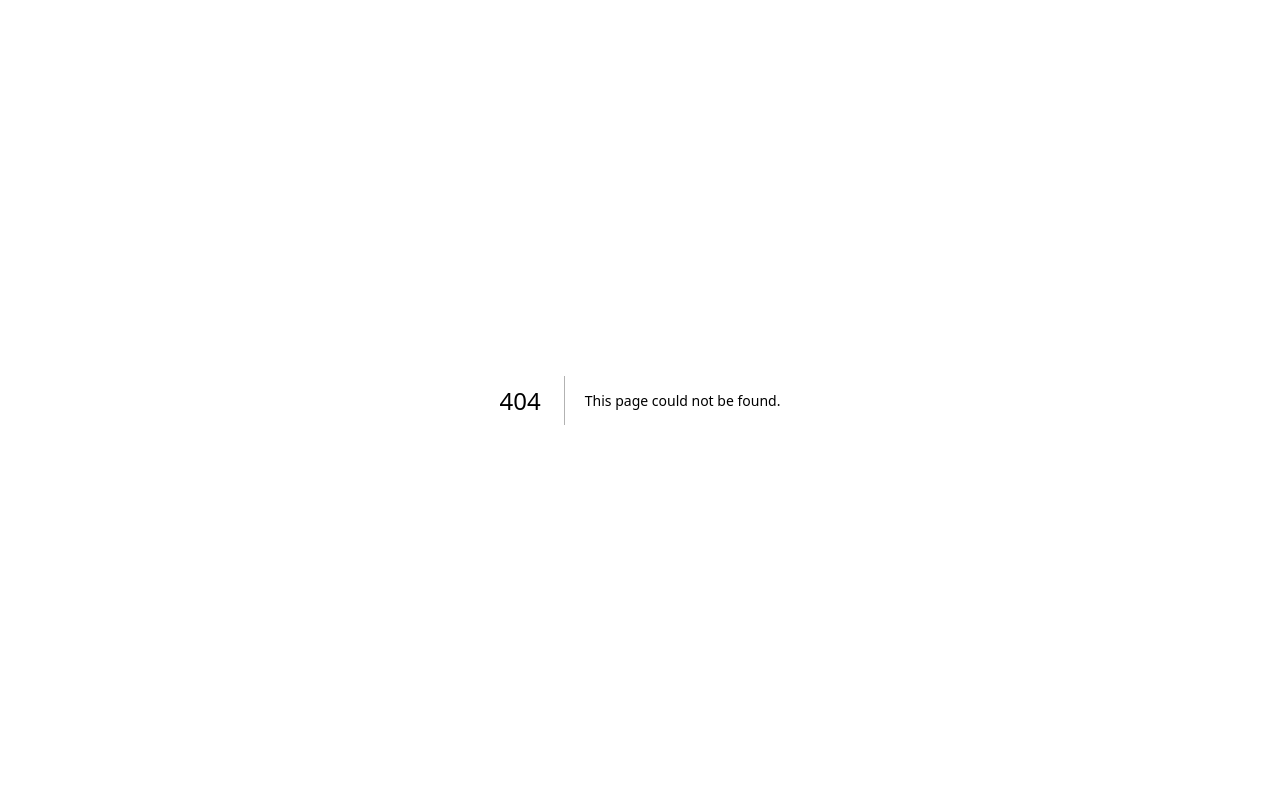
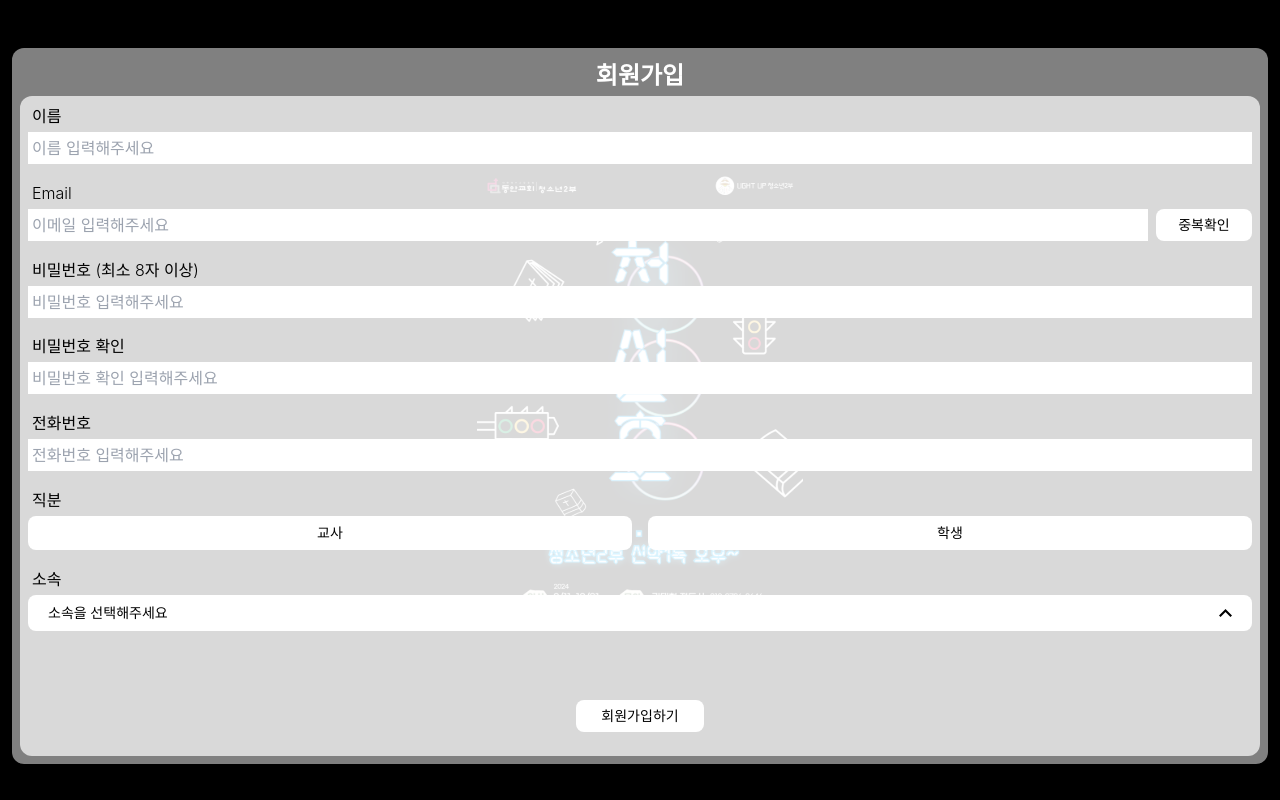
Before and after one commit to AMeaningfulStar/dongan-bibile, a Next.js app: page /signup in a window 1280 px wide. Before the commit this address had no page. Built offline with nearby package versions, Linux system fonts and the light colour scheme.

Commit message:
edit: sign up function

```diff
--- a/src/app/login/signup/page.tsx
+++ b/src/app/signup/page.tsx
@@ -1,14 +1,17 @@
 'use client'
 
-import { collection, getDocs, query, where } from 'firebase/firestore'
+import { collection, doc, getDocs, query, setDoc, where } from 'firebase/firestore'
 import Image from 'next/image'
-import { useState } from 'react'
+import { useEffect, useState } from 'react'
 import { twMerge } from 'tailwind-merge'
 
+import { EmailValidationStatus } from '@/libs/emailValidationStatus'
+import { auth, firestore } from '@/libs/firebase'
 import useSignUpStore from '@/stores/SignUpStore'
 
 import ARROWUP_ICON from '@icon/arrowup_icon.svg'
 import SIGNUP_BACKGROUND from '@image/Signup_Background.svg'
+import { createUserWithEmailAndPassword } from 'firebase/auth'
 
 export default function SignUp() {
   const {
@@ -19,9 +22,16 @@ export default function SignUp() {
     setUseVerifyPassword,
     setUsePhoneNum,
     setUsePosition,
-    setUseAffiliation,
+    setUseGrade,
+    setUseClass,
+    checkPasswordsLength,
+    checkPasswordsMatch,
+    validateSignUpValue,
   } = useSignUpStore()
   const [isShowDrop, setIsShowDrop] = useState<boolean>(false)
+  const [errorMessage, setErrorMessage] = useState<string>('')
+  const [isCheckPasswordMatch, setIsCheckPasswordMatch] = useState<boolean>(false)
+  const [isCheckPasswordLength, setIsCheckPasswordLength] = useState<boolean>(false)
   const [isEmailValidation, setIsEmailValidation] = useState<EmailValidationStatus>(EmailValidationStatus.Default)
 
   // 이메일 중복 확인
@@ -56,6 +66,46 @@ export default function SignUp() {
     }
   }
 
+  // 학년&반 set
+  const setUserGradeAndClass = (gradeNum: number, classNum: number) => {
+    setUseGrade(gradeNum)
+    setUseClass(classNum)
+
+    setIsShowDrop(!isShowDrop)
+  }
+
+  // 회원가입 function
+  const handleOnSunbmit = async () => {
+    const error = validateSignUpValue()
+
+    if (error.isError) {
+      setErrorMessage(error.errorMessage)
+    } else if (isEmailValidation !== EmailValidationStatus.Success) {
+      setErrorMessage('email 중복 확인해주세요')
+    } else {
+      createUserWithEmailAndPassword(auth, signUpValue.useEmail, signUpValue.usePassword).then(
+        async (userCredential) => {
+          await setDoc(doc(firestore, 'users', userCredential.user.uid), {
+            name: signUpValue.useName,
+            email: signUpValue.useEmail,
+            phoneNum: signUpValue.usePhoneNum,
+            position: signUpValue.usePosition,
+            grade: signUpValue.useGrade,
+            class: signUpValue.useClass,
+          })
+        },
+      )
+    }
+  }
+
+  useEffect(() => {
+    setIsCheckPasswordMatch(checkPasswordsMatch())
+  }, [signUpValue.useVerifyPassword])
+
+  useEffect(() => {
+    setIsCheckPasswordLength(checkPasswordsLength())
+  }, [signUpValue.usePassword])
+
   return (
     <div className="relative flex h-full min-h-screen w-full items-center justify-center bg-black">
       <Image alt="backbround image" src={SIGNUP_BACKGROUND} className="mb-2.5" />
@@ -64,7 +114,7 @@ export default function SignUp() {
           <div className="px-5 py-2">
             <span className="text-2xl font-semibold leading-none text-white">회원가입</span>
           </div>
-          <div className="flex w-full flex-grow flex-col gap-y-4 overflow-scroll rounded-xl bg-white bg-opacity-70 p-2">
+          <div className="flex w-full flex-grow flex-col justify-between gap-y-4 overflow-scroll rounded-xl bg-white bg-opacity-70 p-2">
             <div className="flex flex-col gap-y-1">
               <label htmlFor="name" className="ml-1 text-base font-light">
                 이름
@@ -110,9 +160,14 @@ export default function SignUp() {
               </div>
             </div>
             <div className="flex flex-col gap-y-1">
+              <div className="flex items-center gap-x-2">
                 <label htmlFor="password" className="ml-1 text-base font-light">
                   비밀번호 (최소 8자 이상)
                 </label>
+                {!isCheckPasswordLength && signUpValue.usePassword && (
+                  <span className="text-sm leading-none text-red-500">최소 8자 이상이어야 합니다.</span>
+                )}
+              </div>
               <input
                 id="password"
                 type="password"
@@ -122,9 +177,14 @@ export default function SignUp() {
               />
             </div>
             <div className="flex flex-col gap-y-1">
+              <div className="flex items-center gap-x-2">
                 <label htmlFor="verify_password" className="ml-1 text-base font-light">
                   비밀번호 확인
                 </label>
+                {!isCheckPasswordMatch && signUpValue.useVerifyPassword && (
+                  <span className="text-sm leading-none text-red-500">비밀번호가 다릅니다.</span>
+                )}
+              </div>
               <input
                 id="verify_password"
                 type="password"
@@ -183,35 +243,83 @@ export default function SignUp() {
                 id="affiliation"
                 onClick={() => setIsShowDrop(!isShowDrop)}
               >
-                {signUpValue.useAffiliation === '' ? '소속을 선택해주세요' : signUpValue.useAffiliation}{' '}
+                {signUpValue.useGrade === 0 && '소속을 선택해주세요'}
+                {signUpValue.useGrade > 0 &&
+                  signUpValue.useGrade < 3 &&
+                  `${signUpValue.useGrade} 학년 ${signUpValue.useClass} 반`}
+                {signUpValue.useGrade === 3 && '그 외 교사'}
                 <Image alt="icon" src={ARROWUP_ICON} />
               </button>
               <div
                 id="dropdown"
                 className={twMerge(
                   isShowDrop
-                    ? 'absolute bottom-10 z-10 w-full divide-y divide-gray-100 rounded-lg bg-white shadow'
+                    ? 'absolute bottom-10 z-10 h-44 w-full divide-y divide-gray-100 overflow-scroll rounded-lg bg-white shadow'
                     : 'hidden',
                 )}
               >
                 <ul className="z-30 py-2 text-sm text-gray-700" aria-labelledby="dropdownDefaultButton">
                   <li>
-                    <button className="block px-4 py-2">1학년 1반</button>
+                    <button className="block px-4 py-2" onClick={() => setUserGradeAndClass(1, 1)}>
+                      1학년 1반
+                    </button>
                   </li>
                   <li>
-                    <button className="block px-4 py-2">Settings</button>
+                    <button className="block px-4 py-2" onClick={() => setUserGradeAndClass(1, 2)}>
+                      1학년 2반
+                    </button>
                   </li>
                   <li>
-                    <button className="block px-4 py-2">Earnings</button>
+                    <button className="block px-4 py-2" onClick={() => setUserGradeAndClass(1, 3)}>
+                      1학년 3반
+                    </button>
                   </li>
                   <li>
-                    <button className="block px-4 py-2">Sign out</button>
+                    <button className="block px-4 py-2" onClick={() => setUserGradeAndClass(1, 4)}>
+                      1학년 4반
+                    </button>
+                  </li>
+                  <li>
+                    <button className="block px-4 py-2" onClick={() => setUserGradeAndClass(1, 5)}>
+                      1학년 5반
+                    </button>
+                  </li>
+                  <li>
+                    <button className="block px-4 py-2" onClick={() => setUserGradeAndClass(2, 1)}>
+                      2학년 1반
+                    </button>
+                  </li>
+                  <li>
+                    <button className="block px-4 py-2" onClick={() => setUserGradeAndClass(2, 2)}>
+                      2학년 2반
+                    </button>
+                  </li>
+                  <li>
+                    <button className="block px-4 py-2" onClick={() => setUserGradeAndClass(2, 3)}>
+                      2학년 3반
+                    </button>
+                  </li>
+                  <li>
+                    <button className="block px-4 py-2" onClick={() => setUserGradeAndClass(2, 4)}>
+                      2학년 4반
+                    </button>
+                  </li>
+                  <li>
+                    <button className="block px-4 py-2" onClick={() => setUserGradeAndClass(3, 3)}>
+                      그 외 교사
+                    </button>
                   </li>
                 </ul>
               </div>
             </div>
+            <div className="h-5">
+              <span className="text-red-500">{errorMessage}</span>
+            </div>
             <div className="my-4 flex items-center justify-center">
-              <button className="h-8 w-32 rounded-lg bg-white active:bg-gray-400 active:text-white">
+              <button
+                className="h-8 w-32 rounded-lg bg-white active:bg-gray-400 active:text-white"
+                onClick={async () => handleOnSunbmit()}
+              >
                 <span className="text-sm font-normal leading-none">회원가입하기</span>
               </button>
             </div>
--- a/src/libs/firebase/index.ts
+++ b/src/libs/firebase/index.ts
@@ -2,6 +2,7 @@
 import { initializeApp } from 'firebase/app'
 import { getAuth } from 'firebase/auth'
 import { getDatabase } from 'firebase/database'
+import { getFirestore } from 'firebase/firestore'
 
 const firebaseConfig = {
   apiKey: process.env.NEXT_PUBLIC_FIREBASE_API_KEY,
@@ -18,5 +19,6 @@ const firebaseConfig = {
 const app = initializeApp(firebaseConfig)
 const auth = getAuth(app)
 const database = getDatabase(app)
+const firestore = getFirestore(app)
 
-export { app, auth, database }
+export { app, auth, database, firestore }
--- a/src/stores/SignUpStore.tsx
+++ b/src/stores/SignUpStore.tsx
@@ -9,7 +9,10 @@ interface SignUpStoreType {
   setUseVerifyPassword: (inputValue: string) => void
   setUsePhoneNum: (inputValue: string) => void
   setUsePosition: (inputValue: string) => void
-  setUseAffiliation: (inputValue: string) => void
+  setUseGrade: (inputValue: number) => void
+  setUseClass: (inputValue: number) => void
+  checkPasswordsLength: () => boolean
+  checkPasswordsMatch: () => boolean
   validateSignUpValue: () => { isError: boolean; errorMessage: string }
 }
 
@@ -20,7 +23,8 @@ interface SignUpState {
   useVerifyPassword: string
   usePhoneNum: string
   usePosition: string
-  useAffiliation: string
+  useGrade: number
+  useClass: number
 }
 
 const useSignUpStore = create<SignUpStoreType>()((set, get) => ({
@@ -31,7 +35,8 @@ const useSignUpStore = create<SignUpStoreType>()((set, get) => ({
     useVerifyPassword: '',
     usePhoneNum: '',
     usePosition: '',
-    useAffiliation: '',
+    useGrade: 0,
+    useClass: 0,
   },
 
   // 회원가입 입력 정보 초기화
@@ -103,17 +108,41 @@ const useSignUpStore = create<SignUpStoreType>()((set, get) => ({
       },
     })),
 
-  // 사용자 소속 set
-  setUseAffiliation: (inputValue) =>
+  // 사용자 학년 set
+  setUseGrade: (inputValue) =>
     set((state: SignUpStoreType) => ({
       signUpValue: {
         ...state.signUpValue,
-        useAffiliation: inputValue,
+        useGrade: inputValue,
       },
     })),
 
+  // 사용자 반 set
+  setUseClass: (inputValue) =>
+    set((state: SignUpStoreType) => ({
+      signUpValue: {
+        ...state.signUpValue,
+        useClass: inputValue,
+      },
+    })),
+
+  checkPasswordsLength: () => {
+    const { usePassword } = get().signUpValue
+
+    if (usePassword.length >= 8) return true
+
+    return false
+  },
+
+  checkPasswordsMatch: () => {
+    const { usePassword, useVerifyPassword } = get().signUpValue
+    if (usePassword === useVerifyPassword) return true
+
+    return false
+  },
+
   validateSignUpValue: () => {
-    const { useName, useEmail, usePassword, useVerifyPassword, usePhoneNum, usePosition, useAffiliation } =
+    const { useName, useEmail, usePassword, useVerifyPassword, usePhoneNum, usePosition, useGrade, useClass } =
       get().signUpValue
 
     // 모든 정보를 입력했는지 확인
@@ -124,13 +153,10 @@ const useSignUpStore = create<SignUpStoreType>()((set, get) => ({
       !validateString(useVerifyPassword) ||
       !validateString(usePhoneNum) ||
       !validateString(usePosition) ||
-      !validateString(useAffiliation)
+      !validateNumber(useGrade) ||
+      !validateNumber(useClass)
     )
       return { isError: true, errorMessage: '모든 정보를 입력바랍니다' }
-
-    // 비밀번호 확인이 맞는지 확인
-    if (checkPasswordsMatch(usePassword, useVerifyPassword))
-      return { isError: true, errorMessage: '입력하신 비밀번호가 다릅니다' }
 
     return { isError: false, errorMessage: '' }
   },
@@ -141,10 +167,10 @@ const validateString = (string: string) => {
   return true
 }
 
-const checkPasswordsMatch = (password: string, verify_password: string) => {
-  if (password === verify_password) return true
+const validateNumber = (number: number) => {
+  if (number === 0) return false
 
-  return false
+  return true
 }
 
 export default useSignUpStore
```
Lines whose indentation alone changed are shown as unchanged.
